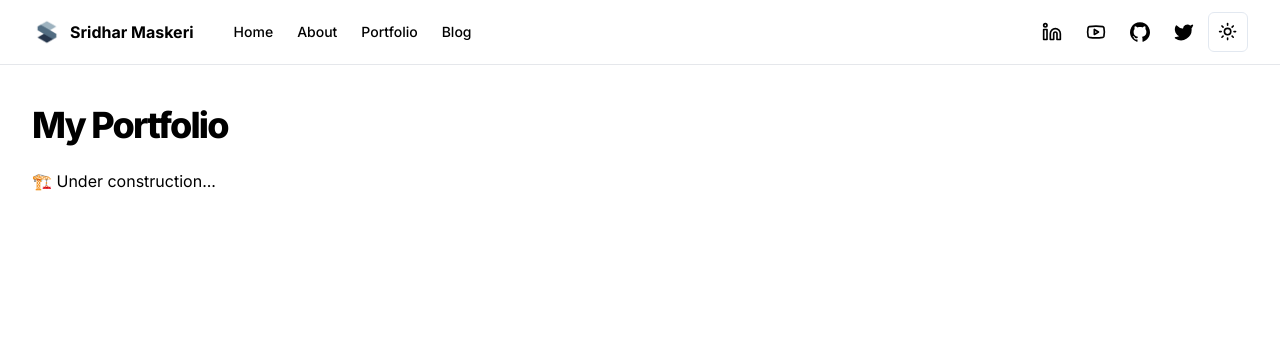
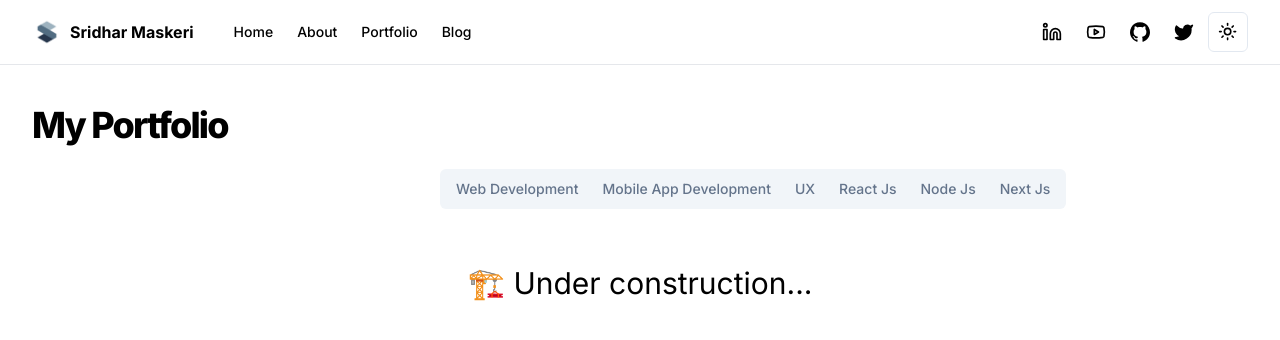
Before and after one commit to floating-dynamo/sridhar-maskeri-portfolio, a Next.js app: page /portfolio in a window 1280 px wide. Shown: the top 340 px of the page. Built offline with nearby package versions, Linux system fonts and the light colour scheme.

Commit message:
Updated portfolio section and updated title of html doc

```diff
--- a/app/layout.tsx
+++ b/app/layout.tsx
@@ -7,8 +7,8 @@
 const inter = Inter({ subsets: ["latin"] });
 
 export const metadata: Metadata = {
-  title: "Create Next App",
-  description: "Generated by create next app",
+  title: "Sridhar Maskeri",
+  description: "My portfolio website",
 };
 
 export default function RootLayout({ children }: { children: React.ReactNode }) {
--- a/app/page.tsx
+++ b/app/page.tsx
@@ -1,6 +1,7 @@
 import { Icons } from "@/components/icons";
 import { Button } from "@/components/ui/button";
 import { Download, Mail } from "lucide-react";
+import Link from "next/link";
 
 export default function Home() {
   return (
@@ -22,10 +23,12 @@
           <Download className="w-5" />
           <p>Download CV</p>
         </Button>
-        <Button variant="secondary" className="flex items-center gap-2">
-          <Mail className="w-5" />
-          <p>Contact Me</p>
-        </Button>
+        <Link href={"mailto:shridharmaskeri@gmail.com"}>
+          <Button variant="secondary" className="flex items-center gap-2">
+            <Mail className="w-5" />
+            <p>Contact Me</p>
+          </Button>
+        </Link>
       </div>
     </section>
   );
--- a/app/portfolio/page.tsx
+++ b/app/portfolio/page.tsx
@@ -1,10 +1,25 @@
+import ProjectTab, { PROJECT_CATEGORIES } from "@/components/portfolio/project-tab";
+import { TabsContent } from "@/components/ui/tabs";
 import React from "react";
 
 const Portfolio = () => {
   return (
     <div className="container grid items-center gap-6 pb-8 pt-6 md:py-10">
       <h1 className="text-3xl font-extrabold leading-tight tracking-tighter md:text-4xl">My Portfolio</h1>
-      <p>🏗️ Under construction...</p>
+      <div className="flex justify-center items-center">
+        <ProjectTab>
+          {PROJECT_CATEGORIES.map((category) => {
+            return (
+              <TabsContent value={category} key={category}>
+                <div>
+                  <p>{category}</p>
+                </div>
+              </TabsContent>
+            );
+          })}
+        </ProjectTab>
+      </div>
+      <p className="flex items-center justify-center mt-8 text-3xl">🏗️ Under construction...</p>
     </div>
   );
 };
--- /dev/null
+++ b/components/portfolio/project-tab.tsx
@@ -0,0 +1,25 @@
+import React, { ReactNode } from "react";
+import { Tabs, TabsList, TabsTrigger } from "../ui/tabs";
+
+export const PROJECT_CATEGORIES = ["Web Development", "Mobile App Development", "UX", "React Js", "Node Js", "Next Js"];
+
+interface ProjectTabProps {
+  children: ReactNode;
+}
+
+const ProjectTab: React.FC<ProjectTabProps> = ({ children }) => {
+  return (
+    <Tabs defaultValue="account" className="w-[400px]">
+      <TabsList>
+        {PROJECT_CATEGORIES.map((tag) => (
+          <TabsTrigger value={tag} key={tag}>
+            {tag}
+          </TabsTrigger>
+        ))}
+      </TabsList>
+      {children}
+    </Tabs>
+  );
+};
+
+export default ProjectTab;
--- /dev/null
+++ b/components/ui/tabs.tsx
@@ -0,0 +1,55 @@
+"use client"
+
+import * as React from "react"
+import * as TabsPrimitive from "@radix-ui/react-tabs"
+
+import { cn } from "@/lib/utils"
+
+const Tabs = TabsPrimitive.Root
+
+const TabsList = React.forwardRef<
+  React.ElementRef<typeof TabsPrimitive.List>,
+  React.ComponentPropsWithoutRef<typeof TabsPrimitive.List>
+>(({ className, ...props }, ref) => (
+  <TabsPrimitive.List
+    ref={ref}
+    className={cn(
+      "inline-flex h-10 items-center justify-center rounded-md bg-slate-100 p-1 text-slate-500 dark:bg-slate-800 dark:text-slate-400",
+      className
+    )}
+    {...props}
+  />
+))
+TabsList.displayName = TabsPrimitive.List.displayName
+
+const TabsTrigger = React.forwardRef<
+  React.ElementRef<typeof TabsPrimitive.Trigger>,
+  React.ComponentPropsWithoutRef<typeof TabsPrimitive.Trigger>
+>(({ className, ...props }, ref) => (
+  <TabsPrimitive.Trigger
+    ref={ref}
+    className={cn(
+      "inline-flex items-center justify-center whitespace-nowrap rounded-sm px-3 py-1.5 text-sm font-medium ring-offset-white transition-all focus-visible:outline-none focus-visible:ring-2 focus-visible:ring-slate-950 focus-visible:ring-offset-2 disabled:pointer-events-none disabled:opacity-50 data-[state=active]:bg-white data-[state=active]:text-slate-950 data-[state=active]:shadow-sm dark:ring-offset-slate-950 dark:focus-visible:ring-slate-300 dark:data-[state=active]:bg-slate-950 dark:data-[state=active]:text-slate-50",
+      className
+    )}
+    {...props}
+  />
+))
+TabsTrigger.displayName = TabsPrimitive.Trigger.displayName
+
+const TabsContent = React.forwardRef<
+  React.ElementRef<typeof TabsPrimitive.Content>,
+  React.ComponentPropsWithoutRef<typeof TabsPrimitive.Content>
+>(({ className, ...props }, ref) => (
+  <TabsPrimitive.Content
+    ref={ref}
+    className={cn(
+      "mt-2 ring-offset-white focus-visible:outline-none focus-visible:ring-2 focus-visible:ring-slate-950 focus-visible:ring-offset-2 dark:ring-offset-slate-950 dark:focus-visible:ring-slate-300",
+      className
+    )}
+    {...props}
+  />
+))
+TabsContent.displayName = TabsPrimitive.Content.displayName
+
+export { Tabs, TabsList, TabsTrigger, TabsContent }
--- a/package.json
+++ b/package.json
@@ -12,6 +12,7 @@
     "@radix-ui/react-dialog": "^1.0.4",
     "@radix-ui/react-dropdown-menu": "^2.0.5",
     "@radix-ui/react-slot": "^1.0.2",
+    "@radix-ui/react-tabs": "^1.0.4",
     "@types/node": "20.4.5",
     "@types/react": "18.2.17",
     "@types/react-dom": "18.2.7",
```
Also changed, not shown: 1 other file (tests, documents, lock files or other folders).
